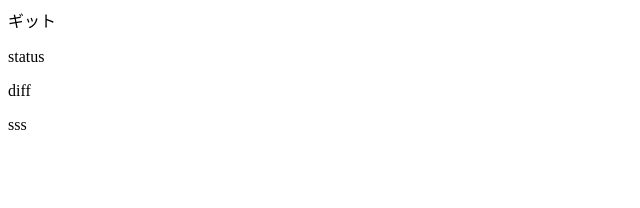
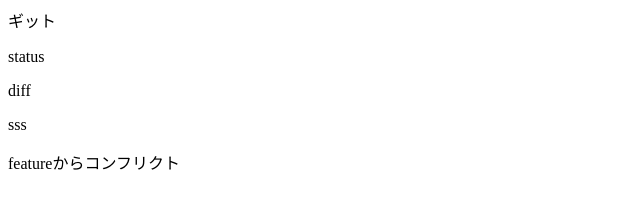
Before and after one commit to tsumutsumu812/git_back, a plain HTML site: page index.html in a window 1280 px wide. Shown: the whole page, without its empty margins (0-640 px from the left). Drawn offline with Linux system fonts and the light colour scheme.

Commit message:
featureから

```diff
--- a/index.html
+++ b/index.html
@@ -2,3 +2,4 @@
 <p>status</p>
 <p>diff</p>
 <p>sss</p>
+<p>featureからコンフリクト</p>
```
